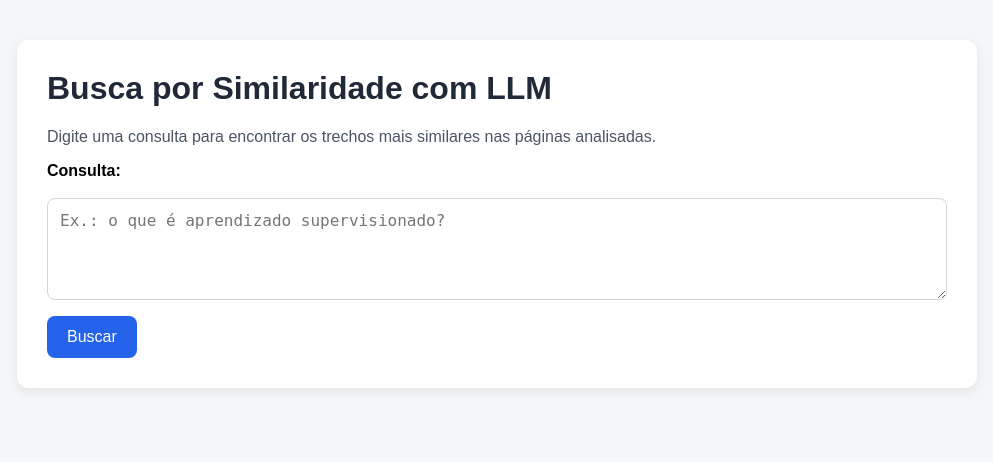
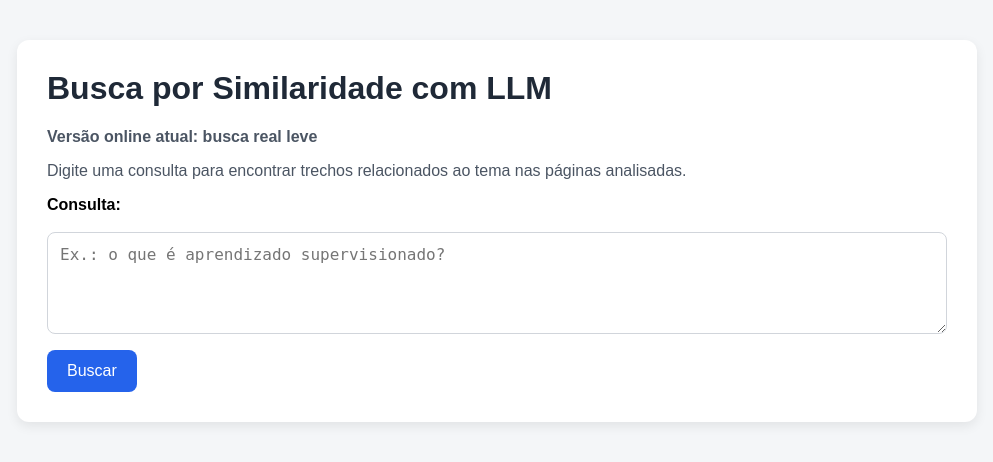
Before and after one commit to carlinhosborba/busca-similaridade-llm-render, a Flask app: page / in a window 1280 px wide. Shown: the top 462 px of the page, without its empty margins (143-1136 px from the left). Run offline with Flask 3, Linux system fonts and the light colour scheme.

Commit message:
chore: update render interface text

```diff
--- a/templates/index.html
+++ b/templates/index.html
@@ -91,7 +91,8 @@
 <body>
   <div class="container">
     <h1>Busca por Similaridade com LLM</h1>
-    <p>Digite uma consulta para encontrar os trechos mais similares nas páginas analisadas.</p>
+    <p><strong>Versão online atual: busca real leve</strong></p>
+    <p>Digite uma consulta para encontrar trechos relacionados ao tema nas páginas analisadas.</p>
 
     <form method="POST">
       <label for="query"><strong>Consulta:</strong></label><br><br>
@@ -100,11 +101,11 @@
     </form>
 
     {% if results %}
-      <h2>Resultados mais similares</h2>
+      <h2>Resultados mais relevantes</h2>
 
       {% for result in results %}
         <div class="result-card">
-          <div class="score">Similaridade: {{ "%.4f"|format(result.score) }}</div>
+          <div class="score">Pontuação: {{ result.score }}</div>
           <div class="source">
             <strong>Fonte:</strong>
             <a href="{{ result.url }}" target="_blank">{{ result.url }}</a>
```
